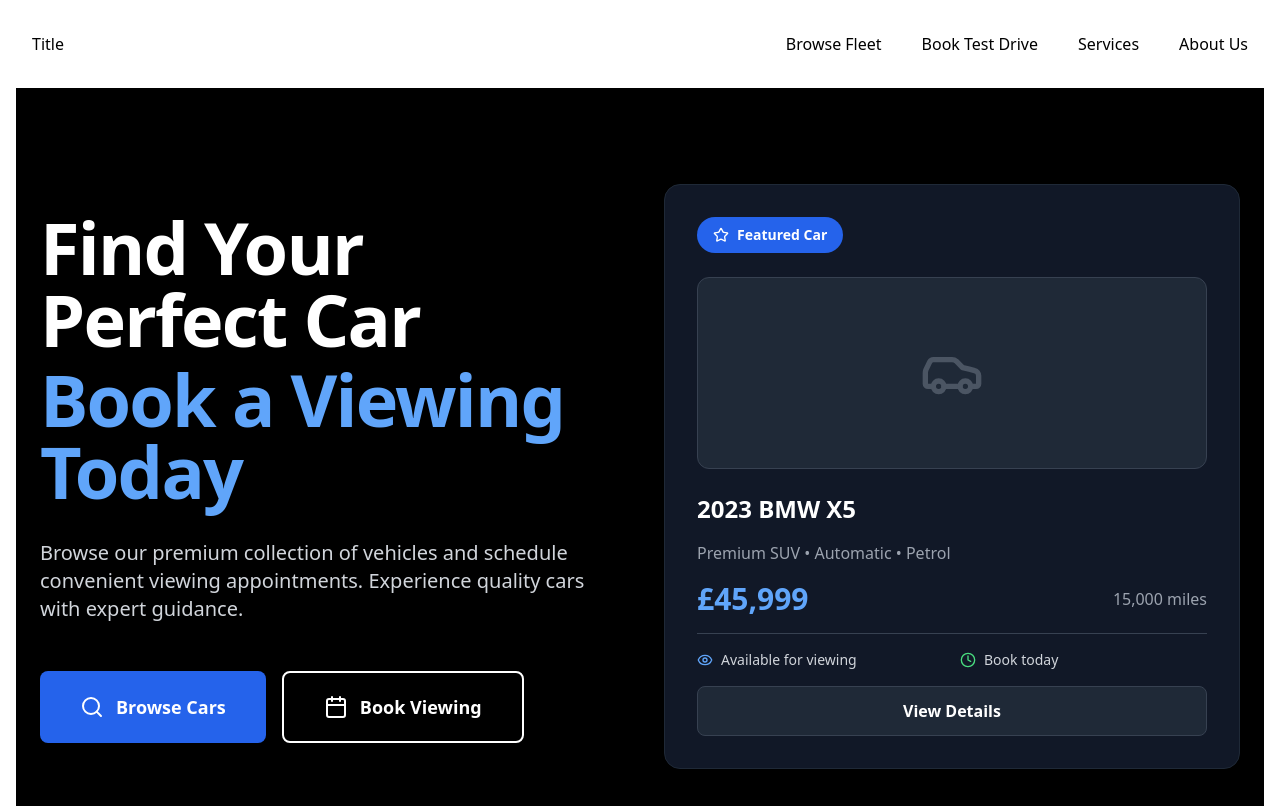
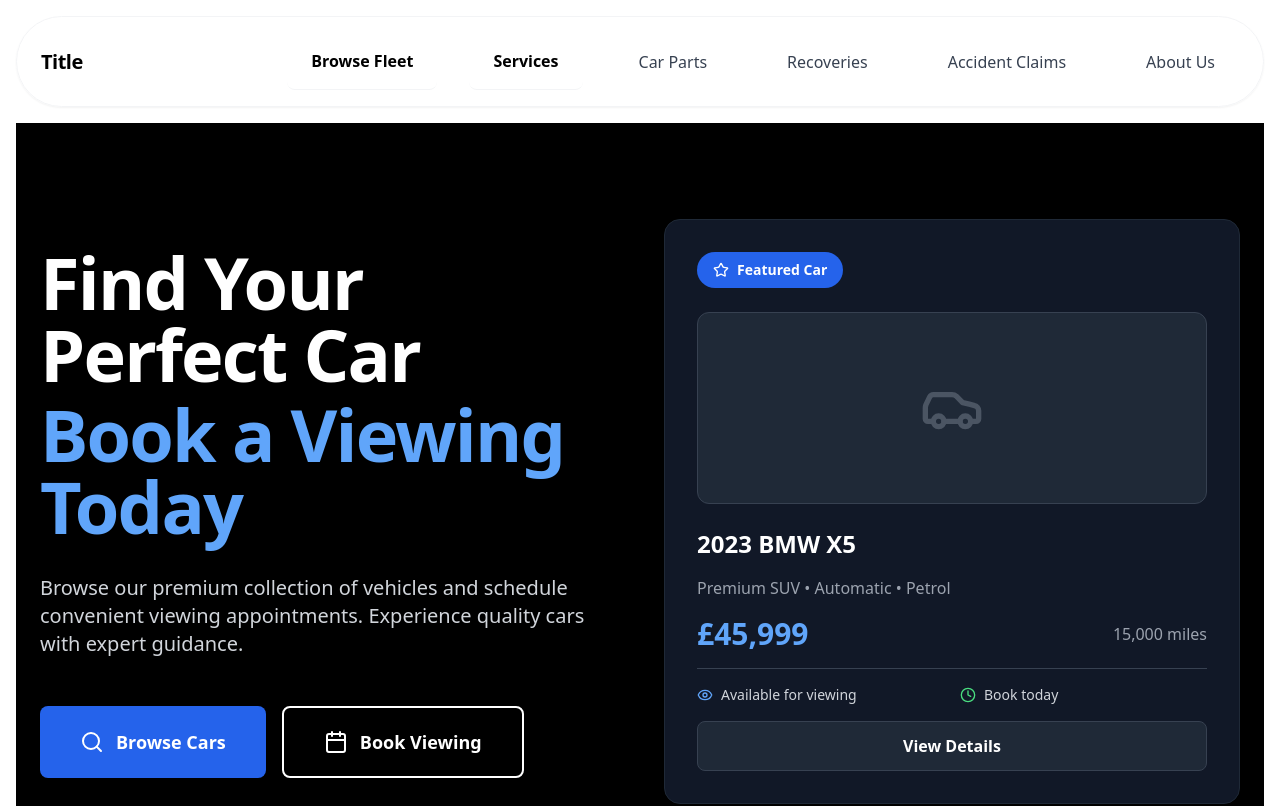
Before and after one commit to shahzar100/carsales, a Next.js app: page / in a window 1280 px wide. Shown: the top 806 px of the page. Built offline with nearby package versions, Linux system fonts and the light colour scheme.

Commit message:
Improved the header menu and styling, also added the links

```diff
--- a/src/components/Dropdown/NavLink.tsx
+++ b/src/components/Dropdown/NavLink.tsx
@@ -4,16 +4,34 @@
 interface NavLinkProps {
   href: string;
   text: string;
+  dropdown?: boolean;
+  children?: React.ReactNode;
 }
 
-const NavLink: React.FC<NavLinkProps> = ({ href, text }) => {
+const NavLink: React.FC<NavLinkProps> = ({
+  href,
+  text,
+  dropdown = false,
+  children,
+}) => {
+  const baseClasses = dropdown
+    ? "hover:underline underline-offset-4 decoration-red-500 text-lg lg:text-base font-semibold transition-all duration-200 hover:text-red-500 px-6 py-4 rounded-lg group-hover:bg-red-50 border-b border-gray-100 block w-full text-left"
+    : "hover:underline underline-offset-4 decoration-red-500 text-base font-medium transition-all duration-200 hover:text-red-500 py-2 px-6 rounded-md hover:bg-red-50 block w-full text-left text-gray-700";
+
   return (
-    <Link
-      href={href}
-      className="hover:underline underline-offset-4 decoration-red-500 text-2xl lg:text-base"
-    >
-      {text}
-    </Link>
+    <div className="group relative">
+      <Link href={href} className={baseClasses}>
+        {text}
+      </Link>
+
+      {dropdown && (
+        <div className="block lg:group-hover:block lg:hidden lg:absolute lg:top-full lg:left-1/2 lg:transform lg:-translate-x-1/2 lg:w-64 lg:pt-2">
+          <div className="bg-gray-50 lg:bg-white lg:shadow-lg lg:rounded-lg lg:border lg:border-gray-200 lg:p-4 flex flex-col items-start lg:items-start px-6 py-4 border-b border-gray-100">
+            {children}
+          </div>
+        </div>
+      )}
+    </div>
   );
 };
 
--- a/src/components/Dropdown/NavMenu.tsx
+++ b/src/components/Dropdown/NavMenu.tsx
@@ -1,6 +1,7 @@
 "use client";
 import { Menu, X } from "lucide-react";
 import React, { useState, useEffect, useRef } from "react";
+import { createPortal } from "react-dom";
 
 interface NavMenuProps {
   children: React.ReactNode;
@@ -23,6 +24,25 @@
     return () => window.removeEventListener("resize", handleResize);
   }, [menu]);
 
+  // Handle body scroll lock when menu is open
+  useEffect(() => {
+    if (menu) {
+      // Lock body scroll
+      document.body.style.overflow = "hidden";
+      document.body.style.paddingRight = "0px"; // Prevent layout shift
+    } else {
+      // Unlock body scroll
+      document.body.style.overflow = "";
+      document.body.style.paddingRight = "";
+    }
+
+    // Cleanup on unmount
+    return () => {
+      document.body.style.overflow = "";
+      document.body.style.paddingRight = "";
+    };
+  }, [menu]);
+
   // // Handle click outside - close menu when clicking outside
   // useEffect(() => {
   //   const handleClickOutside = (event: MouseEvent) => {
@@ -42,29 +62,34 @@
 
   return (
     <>
-      <div className="lg:flex gap-10 hidden">{children}</div>
+      <div className="lg:flex gap-8 hidden items-center">{children}</div>
       <button
         onClick={() => setMenu(!menu)}
-        className="cursor-pointer lg:hidden "
+        className="cursor-pointer lg:hidden p-3 rounded-lg hover:bg-gray-100 transition-colors duration-200 border border-gray-200 shadow-sm"
+        aria-label="Toggle menu"
       >
-        <Menu size={24} />
+        <Menu size={20} />
       </button>
       {menu && (
+        <>
           <div
             ref={menuRef}
-          className="fixed top-0 right-0 w-screen h-screen lg:w-1/2 overflow-hidden z-40 bg-black"
+            className="fixed top-0 right-0 w-screen h-screen overflow-y-auto z-[9999] bg-white shadow-2xl transform transition-transform duration-300 ease-out"
           >
-          <div className="flex justify-between items-center p-4">
-            <h2> Title </h2>
-            <button onClick={() => setMenu(false)}>
-              <X size={24} />
+            <div className="flex justify-between items-center p-6 border-b border-gray-200 bg-gray-50">
+              <h2 className="text-xl font-bold text-gray-900"> Title </h2>
+              <button
+                onClick={() => setMenu(false)}
+                className="p-2 rounded-full hover:bg-gray-200 transition-colors duration-200 bg-white shadow-sm"
+                aria-label="Close menu"
+              >
+                <X size={20} />
               </button>
             </div>
 
-          <div className="flex flex-col gap-10 justify-center items-center">
-            {children}
+            <div className="flex flex-col py-4">{children}</div>
           </div>
-        </div>
+        </>
       )}
     </>
   );
--- a/src/components/Header.tsx
+++ b/src/components/Header.tsx
@@ -1,16 +1,35 @@
 import React from "react";
 import NavMenu from "./Dropdown/NavMenu";
 import NavLink from "./Dropdown/NavLink";
-
 const Header = () => {
   return (
-    <nav className="flex justify-between items-center mx-auto max-w-7xl row-span-1 w-full p-4 sticky top-0 z-50 bg-white rounded-full">
-      <h1> Title </h1>
+    <nav className="flex justify-between items-center mx-auto max-w-7xl row-span-1 w-full px-6 py-4 sticky top-0 z-50 bg-white/95 backdrop-blur-sm border border-gray-100 shadow-sm rounded-full">
+      <h1 className="text-xl font-bold tracking-tight"> Title </h1>
 
       <NavMenu>
-        <NavLink href="/BrowseFleet" text={"Browse Fleet"} />
-        <NavLink href="/BookTestDrive" text={" Book Test Drive"} />
-        <NavLink href="/Services" text={"Services"} />
+        <NavLink dropdown={true} href="/BrowseFleet" text={"Browse Fleet"}>
+          <div className="w-full">
+            <h3 className="font-bold text-gray-900 mb-4 text-sm uppercase tracking-wider">
+              Brands
+            </h3>
+            <div className="grid grid-cols-2 gap-1 text-sm">
+              <NavLink href="/BrowseFleet/Toyota" text="Toyota" />
+              <NavLink href="/BrowseFleet/Honda" text="Honda" />
+              <NavLink href="/BrowseFleet/BMW" text="BMW" />
+              <NavLink href="/BrowseFleet/Audi" text="Audi" />
+            </div>
+          </div>
+        </NavLink>
+        <NavLink dropdown={true} href="/Services" text={"Services"}>
+          <div className="flex flex-col space-y-2 w-full">
+            <NavLink href="/Services/Detailing" text={"Detailing"} />
+            <NavLink href="/Services/Tints" text={"Tints"} />
+            <NavLink href="/Services/Repairs" text={"Repairs"} />
+          </div>
+        </NavLink>
+        <NavLink href="/Car Parts" text={"Car Parts"} />
+        <NavLink href="/Recoveries" text={"Recoveries"} />
+        <NavLink href="/AccidentClaims" text={"Accident Claims"} />
         <NavLink href="/AboutUs" text={"About Us"} />
       </NavMenu>
     </nav>
```
Lines whose indentation alone changed are shown as unchanged.
